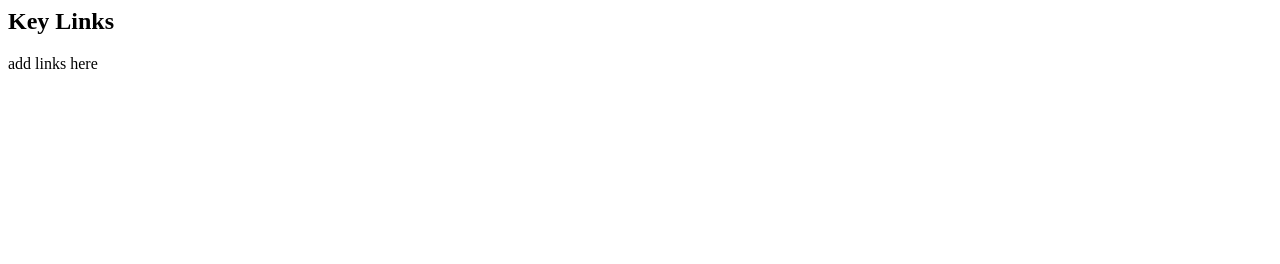
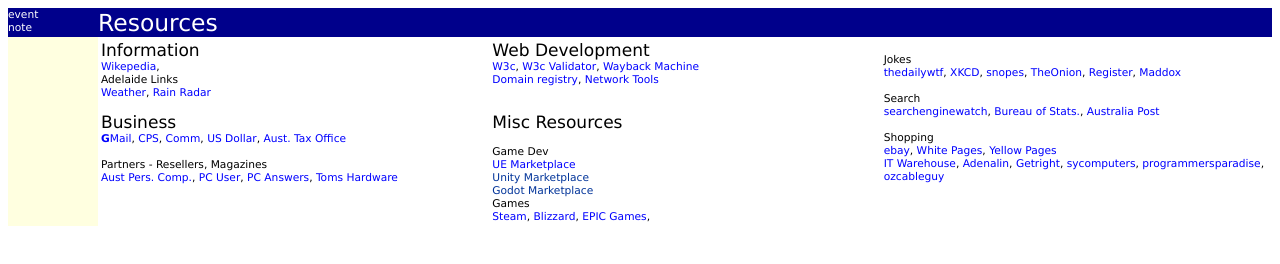
Before and after one commit to acutesoftware/acutesoftware, a plain HTML site: page index.html in a window 1280 px wide. Drawn offline with Linux system fonts and the light colour scheme.

Commit message:
Update index.html

```diff
--- a/index.html
+++ b/index.html
@@ -1,2 +1,190 @@
-<H2>Key Links</H2>
-add links here
+<HTML><HEAD><title>
+Duncans Links
+</title>
+
+
+<STYLE>
+BODY {        font-size:8pt; FONT-FAMILY:Verdana;  }
+NORMAL {        font-size:8pt; FONT-FAMILY:Verdana;  }
+A:link {                font-size:8pt; COLOR: blue;TEXT-DECORATION:none}
+A:visited {        color: #003399; font-size:8pt;TEXT-DECORATION:none }
+A:hover {        color:#FF3300;TEXT-DECORATION:underline}
+TD {        font-size:8pt; valign=top; FONT-FAMILY:Verdana;  }
+H1 {        font-size:220%; FONT-WEIGHT:NORMAL; padding: 1px 0px 0px 0px; margin:0px; }
+H2 {        font-size:160%; FONT-WEIGHT:NORMAL; margin:0px 0px 0px 0px; padding:0px; }
+H3 {        font-size:100%; FONT-WEIGHT:BOLD; margin:0px 0px 0px 0px; padding:1px;
+letter-spacing:0.1em; }
+H4 {        font-size:140%; FONT-WEIGHT:NORMAL; margin:0px 0px 0px 0px; padding:1px; }
+H5 {        font-size:7pt; FONT-FAMILY:Arial; color:#00008B ; FONT-WEIGHT:NORMAL; margin:0px 0px
+0px 0px; padding: 0px 0px 0px 0px; }
+</STYLE>
+
+</HEAD><BODY bgcolor=white>
+
+<!-------- Banner starts here ---------------------------------->
+<table  cellpadding=0 cellspacing=0 width=100% border=0 valign=top bgcolor=white
+align=center><TR>
+<TD valign=top width=90 bgcolor=darkblue valign=top>
+<a href=http://www.acutesoftware.com.au/event.html><FONT COLOR=white >event</font></a><BR>
+<a href=http://www.acutesoftware.com.au/note.html><FONT COLOR=white >note</font></a>
+
+</td><td bgcolor=darkblue valign=top align=left>
+<H1><FONT COLOR=white >Resources</font></H1>
+</font>
+
+</td >
+
+</tr>
+
+<tr>
+<!--td width=90 bgcolor=darkblue valign=top->
+<!--td width=90 bgcolor=darkblue valign=top-->
+<td width=90 bgcolor=lightyellow valign=top>
+
+
+
+
+</td><td valign=top>
+
+<TABLE valign=top width=100% cellspacing=0 cellpadding=3 border=0  bgcolor=white
+cellpadding=2%><TR>
+
+<TD valign=TOP  width=30%>
+<H2>Information</H2>
+
+
+<a HREF="http://www.wikipedia.org/">Wikepedia</a>,
+
+<BR>
+
+Adelaide Links<BR>
+<a HREF="http://www.bom.gov.au/cgi-bin/wrap_fwo.pl?IDS10034.txt" >Weather</a>,
+<a HREF="http://mirror.bom.gov.au/products/IDR463.shtml" >Rain Radar</a><BR>
+
+
+
+<BR>
+
+
+<H2>Business</H2>
+
+
+<a HREF="http://www.gmail.com" ><B>G</B>Mail</a>,
+
+<a HREF="https://www.cpsinternetbanking.com.au/DAIB/logon/CU5022/logon.asp">CPS</a>,
+<a HREF="http://www.commbank.com.au/">Comm</a>,
+<a HREF="http://www.rba.gov.au/Statistics/exchange_rates.html">US Dollar</a>,
+<a HREF="http://www.ato.gov.au/">Aust. Tax Office</a><BR>
+
+<BR>
+
+
+Partners - Resellers, Magazines<BR>
+
+<a HREF="http://www.apcmag.com">Aust Pers. Comp.</a>,
+<a HREF="http://www.pcuser.com.au">PC User</a>,
+<a HREF="http://www.pcanswers.co.uk/">PC Answers</a>,
+<a HREF="http://www.tomshardware.com/">Toms Hardware</a> <BR>
+
+<BR>
+
+
+
+</TD><TD valign=top align=left width=30%>
+
+<!------------- SECOND COLUMN -------------------------->
+
+<H2>Web Development</H2>
+
+<a HREF="http://www.w3c.org">W3c</a>,
+<a
+HREF="http://validator.w3.org/check?uri=http%3A%2F%2Fwww.acutesoftware.com.au%2Findex.html&charset=us-ascii+%28basic+English%29&doctype=HTML+3.2&ss=">W3c
+Validator</a>,
+<a HREF="http://web.archive.org/web/*/http://www.acutesoftware.com.au">Wayback
+Machine</a><BR>
+
+
+<a HREF="http://www.inww.com/">Domain registry</a>,
+<a HREF="http://www.network-tools.com/">Network Tools</a><BR>
+
+<BR>
+
+
+<BR>
+<H2>Misc Resources</H2>
+
+<BR>
+
+
+Game Dev<BR>
+<a href="https://www.unrealengine.com/marketplace/en-US/assets?count=20&sortBy=effectiveDate&sortDir=DESC&start=0&tag=4910">UE Marketplace</a><BR>
+<a href="">Unity Marketplace</a><BR>
+<a href="">Godot Marketplace</a><BR>
+
+
+Games<BR>
+<a href=https://store.steampowered.com/>Steam</a>,
+<a href=https://us.shop.battle.net/en-gb/family/world-of-warcraft>Blizzard</a>,
+<a href=https://store.epicgames.com/en-US/>EPIC Games</a>,
+
+<BR>
+
+
+
+
+</TD><TD valign=top align=left width=30%>
+
+<!------------- THIRD COLUMN -------------------------->
+
+
+<BR>
+Jokes <BR>
+<a href=http://www.thedailywtf.com/>thedailywtf</a>,
+<a href=http://www.xkcd.com/>XKCD</a>,
+<a href=http://www.snopes.com/>snopes</a>,
+<a HREF="http://www.theonion.com/">TheOnion</a>,
+<a HREF="http://www.theregister.co.uk/">Register</a>,
+<a HREF="http://www.maddox.xmission.com/">Maddox</a>
+<BR><BR>
+
+Search <BR>
+<a href=http://searchenginewatch.com/>searchenginewatch</a>,
+<a HREF="http://www.abs.gov.au/" >Bureau of Stats.</a>,
+<a HREF="http://www.auspost.com.au/" >Australia Post</a><BR>
+<BR>
+
+
+
+Shopping <BR>
+<a href=http://www.ebay.com.au/>ebay</a>,
+<a HREF="http://www.whitepages.com.au/">White Pages</a>,
+<a HREF="http://www.yellowpages.com.au/">Yellow Pages</a><BR>
+
+<a HREF="http://www.itwarehouse.com.au/warehouse/front.htm"> IT Warehouse</a>,
+<a HREF="http://www.adrenalin.net.au"> Adenalin</a>,
+<a HREF="http://www.getright.com.au/">Getright</a>,
+<a href=http://www.sycomputers.com.au/>sycomputers</a>,
+<a href=http://www.programmersparadise.com.au/>programmersparadise</a>,
+<a href=http://www.ozcableguy.com/index.html>ozcableguy</a> <BR>
+
+<BR><BR>
+
+
+</FONT></TD>
+
+
+
+</TR></TABLE>
+
+
+
+<!---FOOTER-->
+
+</center></P>
+</div>
+</font></B>
+
+</td></tr></table>
+
+</BODY>
+</HTML>
```
